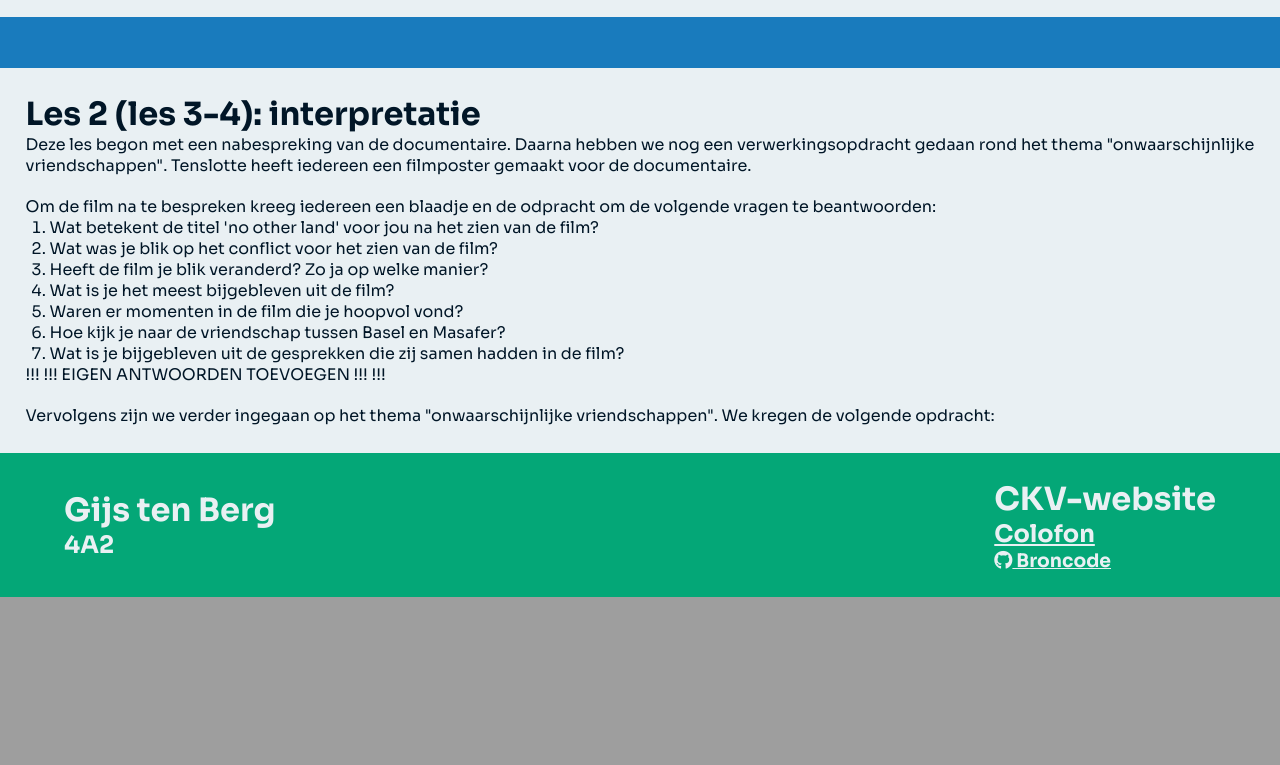
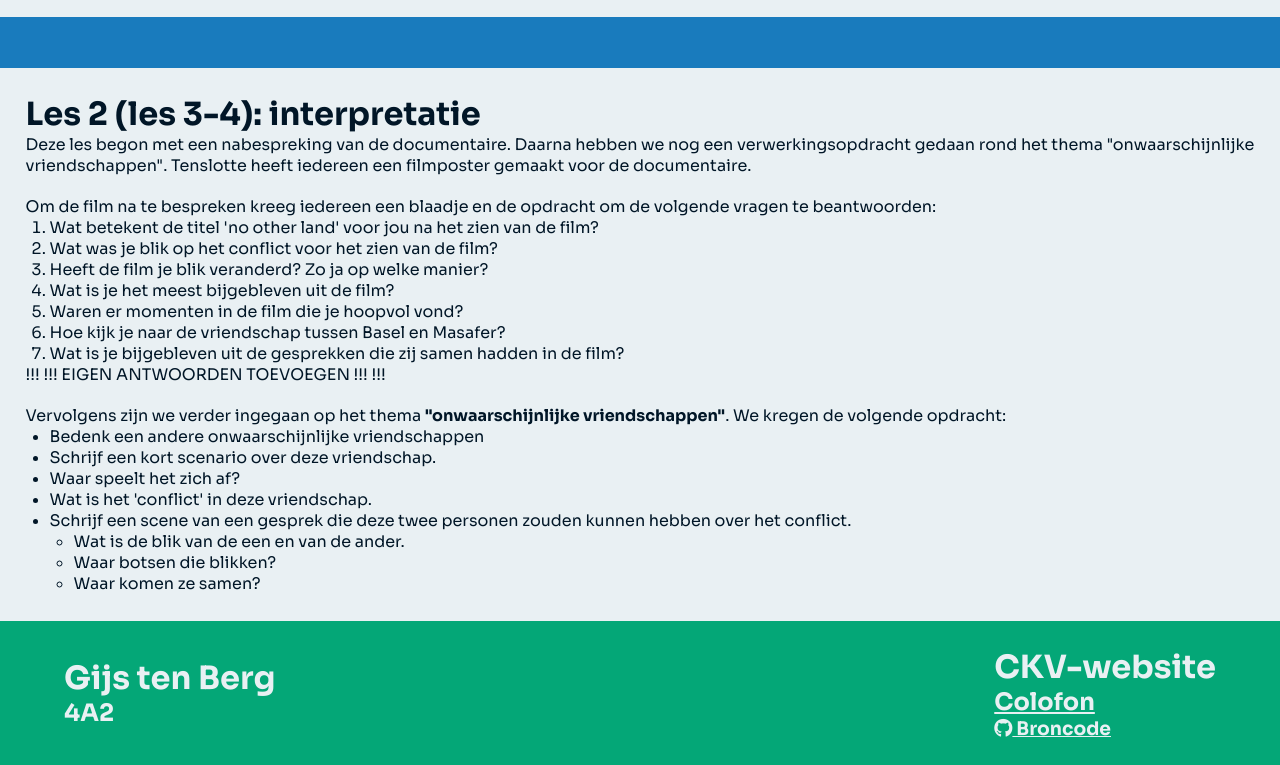
Before and after one commit to Gijs6/ckv, a Flask app: page /gijsckv/blok-3 in a window 1280 px wide. Shown: the part 2090-2855 px from the top of the page. Before the commit the page ends 2687 px from the top, so only its background shows below. Run offline with Flask 3, Linux system fonts and the light colour scheme; some libraries are stand-ins or nearby versions.

Commit message:
Fix typos and further working b3l2

```diff
--- a/templates/ckvb3.html
+++ b/templates/ckvb3.html
@@ -75,9 +75,10 @@
             <h1>Les 2 (les 3-4): interpretatie</h1>
             <p>Deze les begon met een nabespreking van de documentaire. Daarna hebben we nog een verwerkingsopdracht gedaan rond het thema "onwaarschijnlijke vriendschappen". Tenslotte heeft iedereen een filmposter gemaakt voor de documentaire.</p>
         </div>
+
         <div class="verslagtekst-tekststukje">
             <p>
-                Om de film na te bespreken kreeg iedereen een blaadje en de odpracht om de volgende vragen te beantwoorden:
+                Om de film na te bespreken kreeg iedereen een blaadje en de opdracht om de volgende vragen te beantwoorden:
             </p>
             <ol>
                 <li>Wat betekent de titel 'no other land' voor jou na het zien van de film?</li>
@@ -90,8 +91,21 @@
             </ol>
             <p>!!! !!! EIGEN ANTWOORDEN TOEVOEGEN !!! !!!</p>
         </div>
+
         <div class="verslagtekst-tekststukje">
-            <p>Vervolgens zijn we verder ingegaan op het thema "onwaarschijnlijke vriendschappen". We kregen de volgende opdracht:</p>
+            <p>Vervolgens zijn we verder ingegaan op het thema <b>"onwaarschijnlijke vriendschappen"</b>. We kregen de volgende opdracht:</p>
+            <ul>
+                <li>Bedenk een andere onwaarschijnlijke vriendschappen</li>
+                <li>Schrijf een kort scenario over deze vriendschap.</li>
+                <li>Waar speelt het zich af?</li>
+                <li>Wat is het 'conflict' in deze vriendschap.</li>
+                <li>Schrijf een scene van een gesprek die deze twee personen zouden kunnen hebben over het conflict.</li>
+                <ul>
+                    <li>Wat is de blik van de een en van de ander.</li>
+                    <li>Waar botsen die blikken?</li>
+                    <li>Waar komen ze samen?</li>
+                </ul>
+            </ul>
         </div>
     </div>
 {% endblock %}
```
Also changed, not shown: templates/ckvb1.html (+4 -4 lines).
